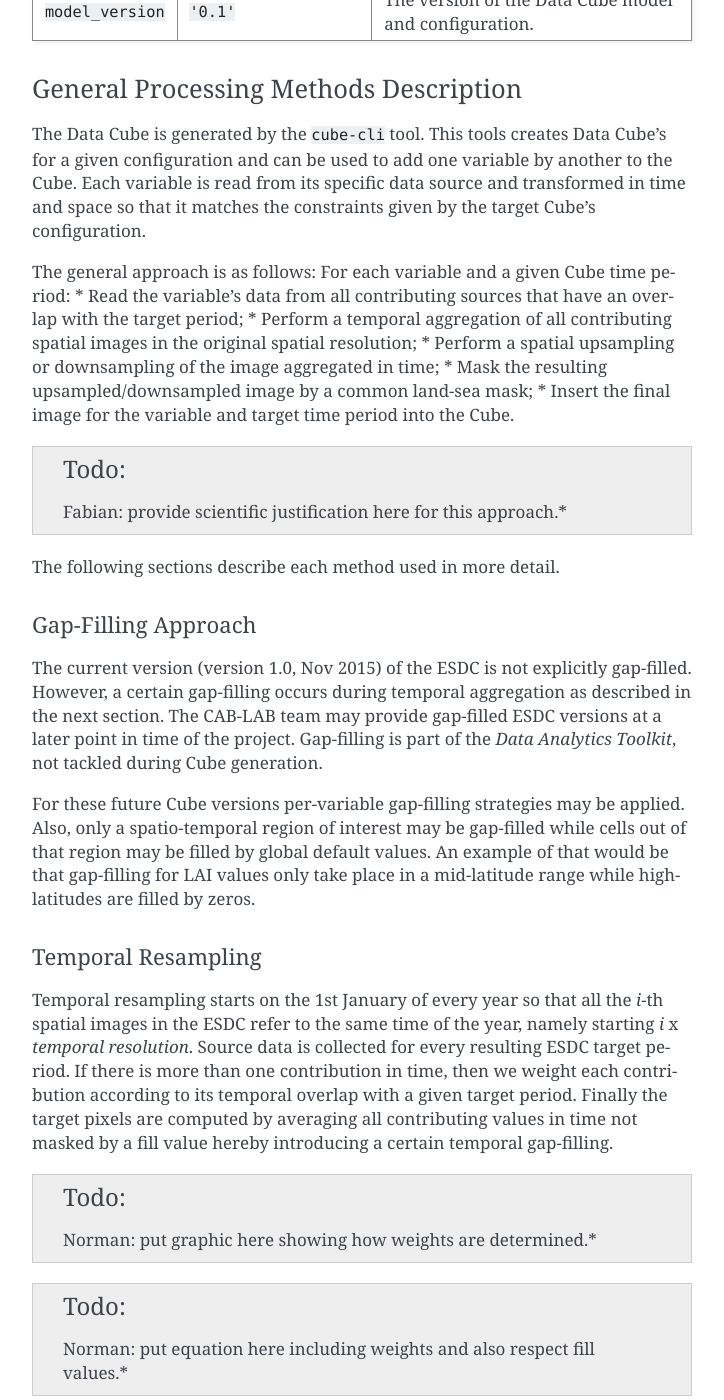
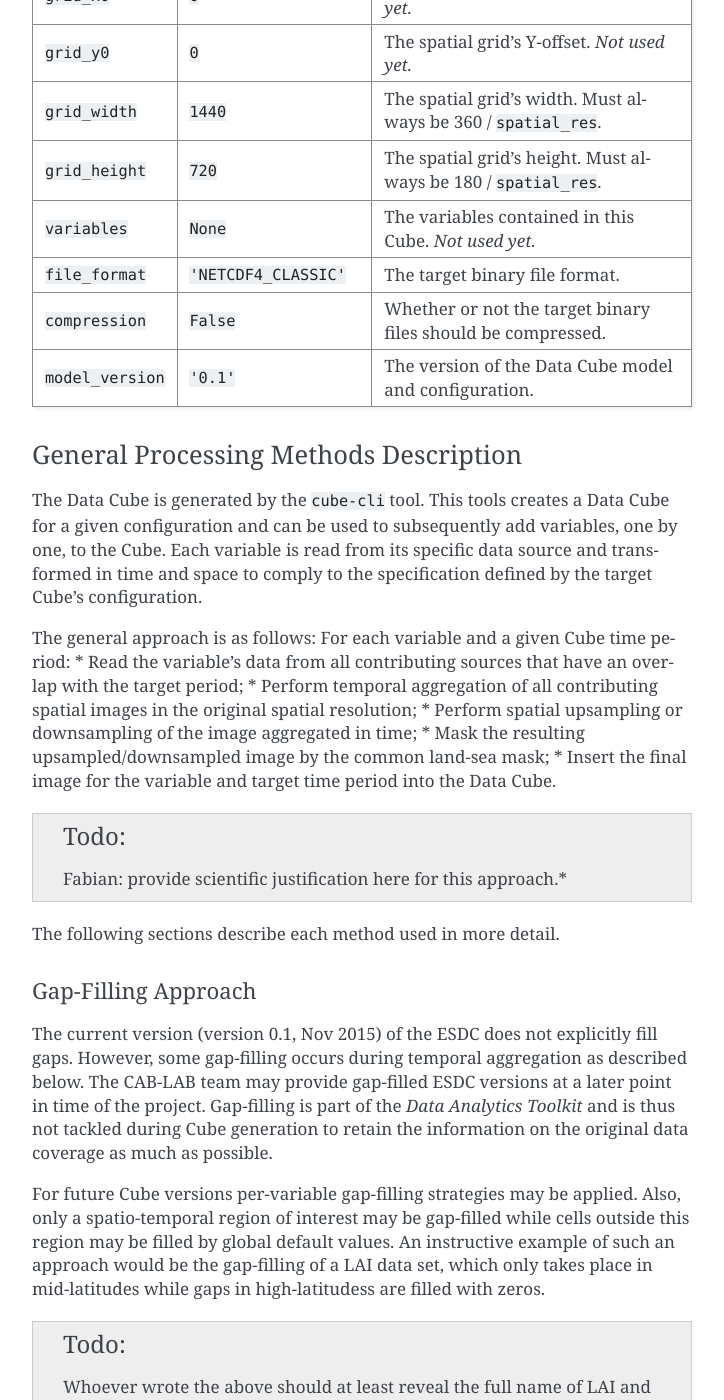
Before and after one commit to esa-esdl/esdl-core, a Sphinx documentation site: the page built from doc/cube_usage.rst, in a window 1280 px wide and 1400 px high, scrolled down 2496 px. Shown: the whole window, without its empty margins (388-1112 px from the left). Built offline with Sphinx 7.4.7, drawn with Linux system fonts in a browser that asks for light colours; some of the changed text lies outside the part shown.

Commit message:
Small revisions.

```diff
--- a/doc/annex.rst
+++ b/doc/annex.rst
@@ -2,8 +2,8 @@
 Annexes
 =======
 
-Below you find a list of all data sets distributed through theEarth system Data Cube.
-This list was automatically generated at ingestion of the source data sets and provides as a minimum
+Below you find a list of all data sets distributed through the Earth system Data Cube (ESDC).
+This list was automatically generated at ingestion of the source data sets to the ESDC and provides as a minimum
 the reference to the original data, its official name, and the data owner.
 
 .. todo:: BC implement automatic generation of the list by extracting meta data from the provider source at ingestion.
--- a/doc/cube_explanation.rst
+++ b/doc/cube_explanation.rst
@@ -7,7 +7,7 @@
 Overview
 ========
 
-Earth observations are usually produced and treated as 3- dimensional singular data cubes, i.e. for each
+Earth observations (EOs) are usually produced and treated as 3- dimensional singular data cubes, i.e. for each
 longitude u ∈ {1, ..., Lon}, each latitude v ∈ {1, …, Lat}, and each time step t ∈ {1,...,T} an observation
 X = {x(u,v,t)} ∈ R is defined. The challenge is, however, to take advantage of the numerous
 EO streams and to explore them simultaneously.
--- a/doc/cube_scenarios.rst
+++ b/doc/cube_scenarios.rst
@@ -5,7 +5,7 @@
 .. BC
 
 Depending on the specific question, the user can extract different types of data subsets from the Earth System Data Cube (ESDC)
-for further processing and analysis with specialized methods. For example,
+for further processing and analysis with specialized methods from the :ref:`DAT`. For example,
 
 * investigating the data cube **at a single geographic location**, the user obtains multivariate time series for each
   longitude-latitude pair. These time series can be investigated using established methods of multivariate time series
--- a/doc/cube_usage.rst
+++ b/doc/cube_usage.rst
@@ -11,25 +11,28 @@
 General Data Cube Format, Content and Organisation
 --------------------------------------------------
 
-The binary data format for theearth System Data Cube (ESDC) in the CABLAB project is **netCDF 4 classic**, where the term classic stands for an
+The binary data format for the Earth System Data Cube (ESDC) in the CAB-LAB project is **netCDF 4 classic**, where the term classic stands for an
 underlying HDF-5 format accessed by a netCDF 4 API.
 
-The netCDF file's content and structure follows the CF-conventions. That is, there are are always at least three
-dimensions defined
+The netCDF file's content and structure follows the `CF-conventions <http://cfconventions.org/cf-conventions/v1.6.0/cf-conventions.html>`_.
+That is, there are are always at least three dimensions defined
 
-1. ``lon`` - Always the inner, therefore fastest varying dimension, Provides the **raster width** of spatial images.
-2. ``lat`` - Always the second dimension. Provides the **raster height** of spatial images.
+1. ``lon`` - Always the inner and therefore fastest varying dimension. Defines the **raster width** of spatial images.
+2. ``lat`` - Always the second dimension. Defines the **raster height** of spatial images.
 3. ``time`` - Time dimension.
 
-There are 1D-variables related to each dimension providing its tabulated values:
+There are 1D-variables related to each dimension providing its actual values:
 
 * ``lon(lon)`` and ``lat(lon)`` - longitudes and latitudes in *decimal degrees* defined in a WGS-84 geographical
-  coordinate reference system. Values have all the same step width, referred to as the Data Cube's
-  **spatial resolution**.
+  coordinate reference system. The spatial grid is homogeneous with the distance between two grid points referred to as
+  the Data Cube's **spatial resolution**.
 * ``start_time(time)`` and ``end_time(time)`` - Period start and end times given in *days since 2001-01-01 00:00*.
-  Values have all same step width referred to as the Data Cube's **temporal resolution**.
+  The increments between two vlaues in time are identical and referred to as the Data Cube's **temporal resolution**.
 
-There is usually only a single geophysical variable with the *shape*\ (``time``, ``lat``, ``lon``) represented by each
+.. todo:: Norman, you never refer to start_time or end_time after this, just to time. Confusing without any further information. What exactly are start and stop times?
+    Also, i guess one wold rather name it start and end as stop implies some action.
+
+There is usually only a single geophysical variable with *shape*\ (``time``, ``lat``, ``lon``) represented by each
 netCDF file. So each netCDF file is composed of *length*\ (``time``) spatial images of that variable, where each image
 of size *length*\ (``lon``) x *length*\ (``lat``) pixels has been generated by aggregating all source data contributing
 to the period given by the Data Cube's temporal resolution.
@@ -54,15 +57,17 @@
                 2011_Ozone.nc
             ...
 
-The names of the geophysical variable in a netCDF file must match the name of it corresponding sub-directory and the
+The names of the geophysical variable in a netCDF file must match the name of its corresponding sub-directory and the
 names of the their contained files.
 
+.. todo:: Norman, CF conventions (and COARDS) are rather strict with respect to naming of variables. Check: http://cfconventions.org/Data/cf-standard-names/30/build/cf-standard-name-table.html
+
 The text file ``cube.config`` contains a Data Cube's static configuration such as its temporal and spatial resolution.
-Also the spatial coverage will be constant, that is, all spatial images will always be of same size. However, fill
-values may be present to indicate missing data. The fill values used are always the ones used in the Data Cube's
-sources. The same holds for the data types.  While all images for all time periods have the same size, the temporal
-coverage may be individual for a given variable. Missing spatial images for a given time period are treated as images
-with all pixels set to a fill value.
+Also the spatial coverage is constant, that is, all spatial images are of the same size. Where actual data is missing,
+fill values are inserted to expand a data set to the dimensions of the Data Cube.
+The fill values in the Data Cube are identical to the ones used in the Data Cube's sources. The same holds for the data types.
+While all images for all time periods have the same size, the temporal coverage for a given variable may vary.
+Missing spatial images for a given time period are treated as images with all pixels set to a fill value.
 
 The following table contains all possible configuration parameters:
 
@@ -88,16 +93,16 @@
 General Processing Methods Description
 --------------------------------------
 
-The Data Cube is generated by the ``cube-cli`` tool. This tools creates Data Cube's for a given configuration
-and can be used to add one variable by another to the Cube. Each variable is read from its specific data source and
-transformed in time and space so that it matches the constraints given by the target Cube's configuration.
+The Data Cube is generated by the ``cube-cli`` tool. This tools creates a Data Cube for a given configuration
+and can be used to subsequently add variables, one by one, to the Cube. Each variable is read from its specific data source and
+transformed in time and space to comply to the specification defined by the target Cube's configuration.
 
 The general approach is as follows: For each variable and a given Cube time period:
 * Read the variable's data from all contributing sources that have an overlap with the target period;
-* Perform a temporal aggregation of all contributing spatial images in the original spatial resolution;
-* Perform a spatial upsampling or downsampling of the image aggregated in time;
-* Mask the resulting upsampled/downsampled image by a common land-sea mask;
-* Insert the final image for the variable and target time period into the Cube.
+* Perform temporal aggregation of all contributing spatial images in the original spatial resolution;
+* Perform spatial upsampling or downsampling of the image aggregated in time;
+* Mask the resulting upsampled/downsampled image by the common land-sea mask;
+* Insert the final image for the variable and target time period into the Data Cube.
 
 .. todo:: Fabian: provide scientific justification here for this approach.*
 
@@ -106,24 +111,28 @@
 Gap-Filling Approach
 ####################
 
-The current version (version 1.0, Nov 2015) of the ESDC is not explicitly gap-filled. However, a certain
-gap-filling occurs during temporal aggregation as described in the next section. The CAB-LAB team may provide
+The current version (version 0.1, Nov 2015) of the ESDC does not explicitly fill gaps. However, some
+gap-filling occurs during temporal aggregation as described below. The CAB-LAB team may provide
 gap-filled ESDC versions at a later point in time of the project. Gap-filling is part of the *Data Analytics
-Toolkit*, not tackled during Cube generation.
+Toolkit* and is thus not tackled during Cube generation to retain the information on the original data coverage
+as much as possible.
 
-For these future Cube versions per-variable gap-filling strategies may be applied. Also, only a spatio-temporal
-region of interest may be gap-filled while cells out of that region may be filled by global default values. An example
-of that would be that gap-filling for LAI values only take place in a mid-latitude range while high-latitudes are
-filled by zeros.
+For future Cube versions per-variable gap-filling strategies may be applied. Also, only a spatio-temporal
+region of interest may be gap-filled while cells outside this region may be filled by global default values. An instructive example
+of such an approach would be the gap-filling of a LAI data set, which only takes place in mid-latitudes while gaps in high-latitudess are
+filled with zeros.
+
+.. todo:: Whoever wrote the above should at least reveal the full name of LAI and give a simple explanation why such a gap-filling may make sense at all.
+    Moreover, filling gaps with zeros is in fact gap-filling.
 
 Temporal Resampling
 ###################
 
 Temporal resampling starts on the 1st January of every year so that all the *i*-th spatial images in the ESDC
 refer to the same time of the year, namely starting *i* x *temporal resolution*. Source data is collected for every
-resulting ESDC target period. If there is more than one contribution in time, then we weight each contribution
-according to its temporal overlap with a given target period. Finally the target pixels are computed by averaging
-all contributing values in time not masked by a fill value hereby introducing a certain temporal gap-filling.
+resulting ESDC target period. If there is more than one contribution in time, then each contribution is weighted
+according to the temporal overlap with the target period. Finally, target pixel values are computed by averaging
+all weighted values in time not masked by a fill value. By doing so, some temporal gaps are filled implicitly.
 
 .. todo:: Norman: put graphic here showing how weights are determined.*
 
@@ -132,8 +141,8 @@
 Spatial Resampling
 ##################
 
-Spatial resampling applies to an image that is the result of a former temporal resampling if the ESDC's spatial
-resolution is different from the data source resolution.
+Spatial resampling occurrs after temporal resampling if the ESDC's spatial
+resolution differs from the data source resolution.
 
 If the ESDC's spatial resolution is higher than the data source spatial resolution, source images are **upsampled
 by rescaling hereby duplicating original values, but not performing any spatial interpolation**.
@@ -155,44 +164,58 @@
 Constraints and Limitations
 ---------------------------
 
-Write me!
+The Data Cube's approach of transforming all variables onto a common grid greatly facilitates handling and joint analysis
+of data sets that originally had different characteristics and were generated under different assumptions.
+Regridding, gap-filling, and averaging, however, may alter the information contained in the original data considerably.
+
+The main idea of the ESDC is to provide a consistent and synoptic characterisation of the Earth System at given time steps to promote global analyses.
+Therefore, conducting small-scale, high frequency studies that are potentially highly sensible to individual artifacts introduced by data transformation is not
+encouraged. The cautious expert user may hence carefully check phenomena close to the Land-Sea mask or in data sparse
+regions of the original data. If in doubt, suspicious patterns in the ESDC or unexpected analytical results should be verified with the source data in the native resolution.
+We try here as much as possible to conserve the characteristics of the original data, while facilitating data handling and analysis by transformation.
+
+This is a difficult balance to strike that at times involves inconvenient trade-offs. We thus embrace transparency and reproducibility to enable the
+informed user to evaluate the validity and consistency of the processed data and strive to offer options for data transformation wherever possible.
+
+.. todo:: Elaborate further! Or at least revise if you feel like it.
 
 Dataset Usage
 =============
 
-Write me!
+The standard way of accessing the Data Cube is through the Data Access API. Alternatively, the netcdf files that comprise
+ the Data Cube can also be directly read by any other adequate method, e.g. by an implementation of the netcdf library in
+ any programming language or suitable viewer software.
 
 Dataset Access Service
 ----------------------
 
-*Responsible: BC*
+.. Responsible: BC*
 
-Write me!
+.. todo:: Responsible BC. GB: it is unclear to me what is the difference between this one and the Data access API. Norman, enlighten me!
 
 Data Access API
 ---------------
 
-*Responsible: BC*
+.. Responsible: BC
 
-Write me!
+.. todo:: Responsible BC.
+
+.. _DAT:
 
 Data Analytics Toolkit
 ----------------------
 
-*Responsible: MPI*
-
-Write me!
+.. todo:: Responsible MPI!
 
 Use Cases and Examples
 ----------------------
 
-*Responsible: MPI*
+.. Responsible: MPI
 
-*Remark: code snippets and specific example of how-to*
-
-Write me!
+.. todo:: Responsible MPI!
+    *Remark: code snippets and specific example of how-to*
 
 Constraints and Limitations
 ---------------------------
 
-Write me!
+.. todo:: Responsible MPI!
```
Also changed, not shown: doc/intro.rst (+9 -4 lines).
